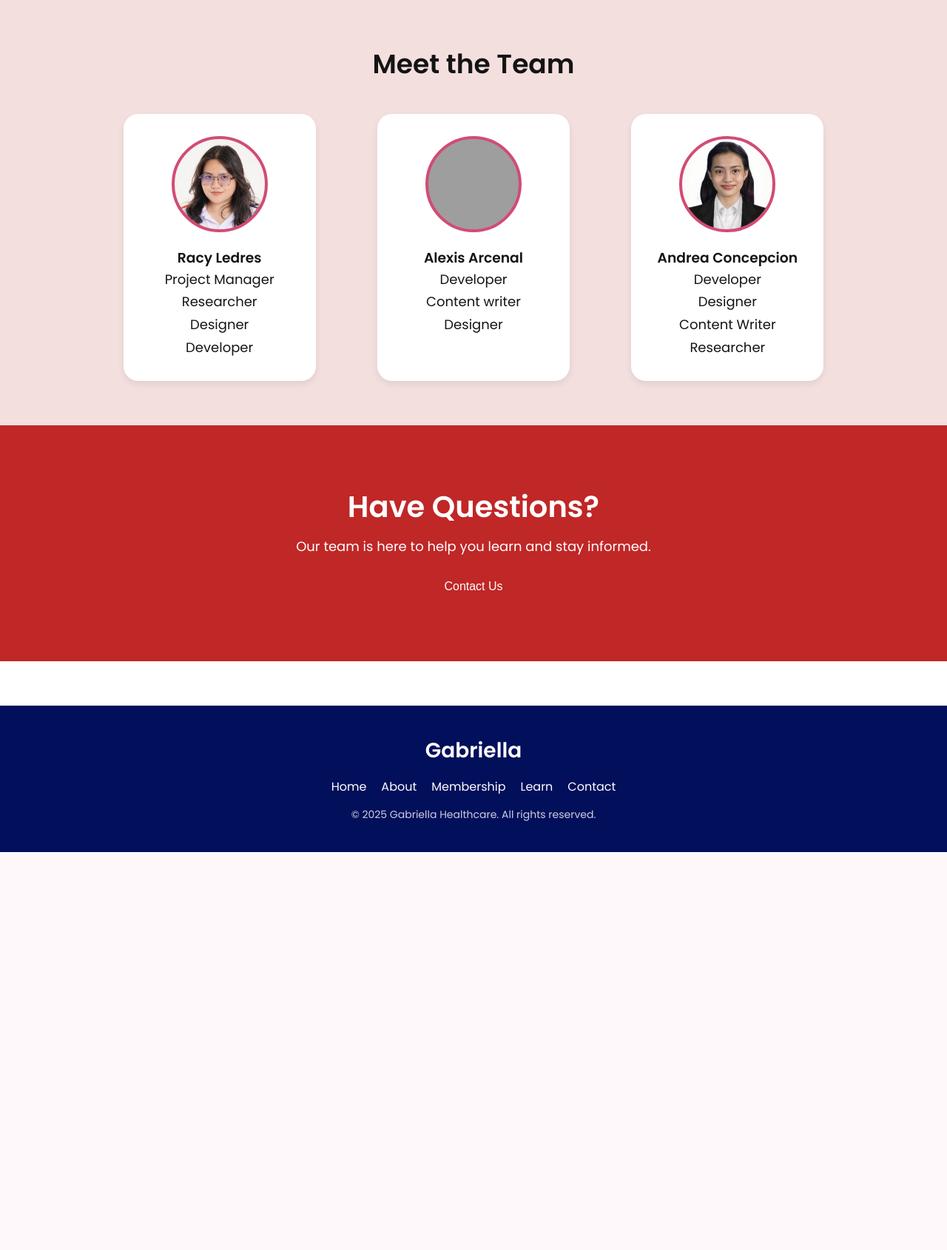
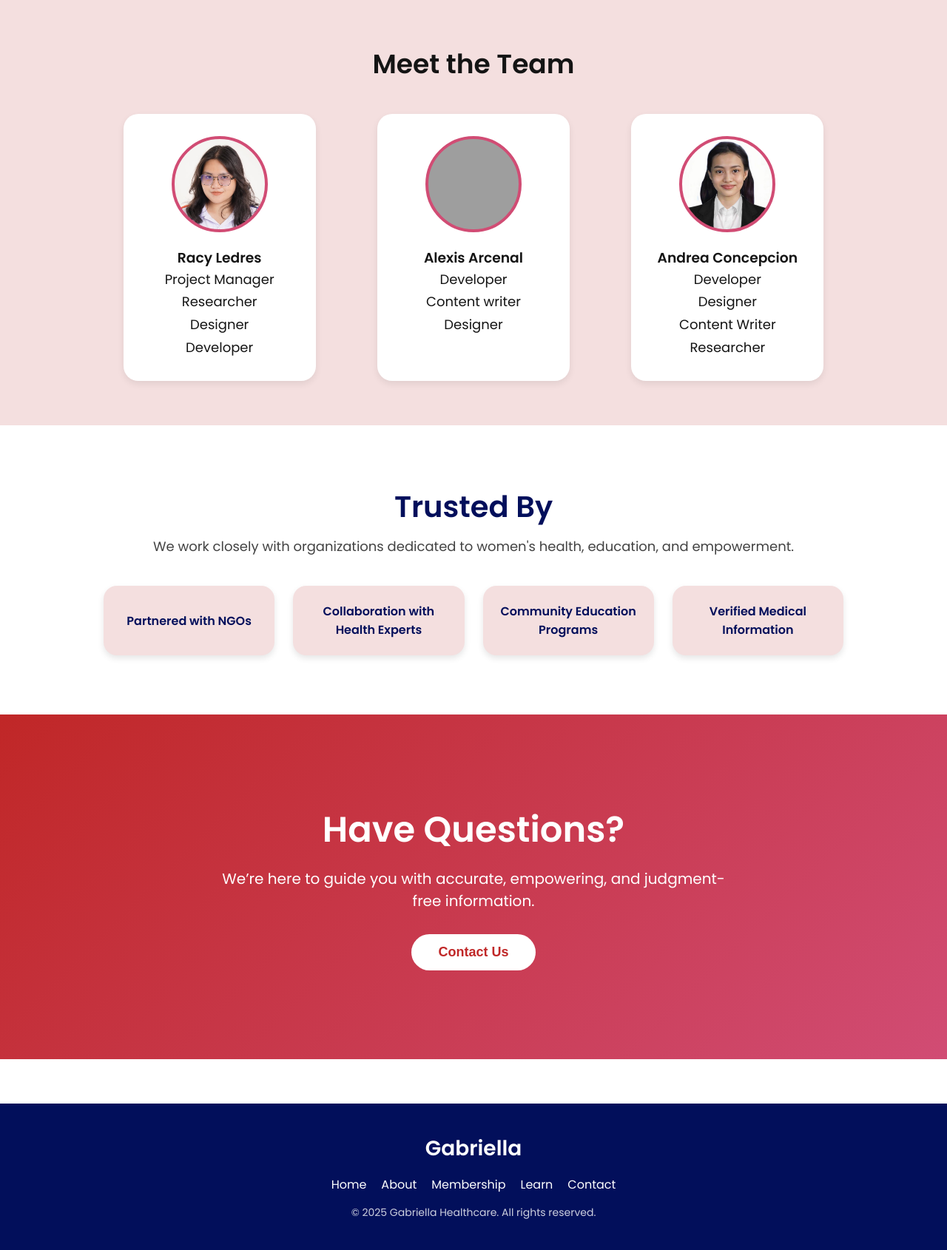
Before and after one commit to louiseeeeeeeeeee/webdev-gabriela, a PHP site: page /about.html in a window 1280 px wide; the page is wider, and only the part inside the window is pictured. Shown: the part 2517-4207 px from the top of that part at 74% size. Before the commit the page ends 3669 px from the top of that part, so only its background shows below. Run offline with PHP 8.4, Linux system fonts and the light colour scheme; grey boxes are pictures that could not be loaded.

Commit message:
revised 'about'

```diff
--- a/about.html
+++ b/about.html
@@ -146,13 +146,45 @@
         </div>
     </section>
 
+    <!-- Credibility / Partners Section -->
+    <section class="credibility-section">
+        <div class="credibility-container">
+            <h2>Trusted By</h2>
+            <p>We work closely with organizations dedicated to women's health, education, and empowerment.</p>
 
-    <!-- Contact CTA -->
-    <section class="contact-cta">
-        <h2>Have Questions?</h2>
-        <p>Our team is here to help you learn and stay informed.</p>
-        <button class="btn warm">Contact Us</button>
+            <div class="credibility-logos">
+                <div class="credibility-card">Partnered with NGOs</div>
+                <div class="credibility-card">Collaboration with Health Experts</div>
+                <div class="credibility-card">Community Education Programs</div>
+                <div class="credibility-card">Verified Medical Information</div>
+            </div>
+        </div>
     </section>
+
+    <!-- Contact CTA (New Redesign) -->
+    <section class="contact-cta enhanced">
+        <div class="cta-content">
+            <h2>Have Questions?</h2>
+            <p>We’re here to guide you with accurate, empowering, and judgment-free information.</p>
+            <button class="btn contact-btn">Contact Us</button>
+        </div>
+    </section>
+
+    <script>
+        document.addEventListener("DOMContentLoaded", () => {
+            const animatedElements = document.querySelectorAll(".fade-up");
+
+            const observer = new IntersectionObserver(entries => {
+                entries.forEach(entry => {
+                    if (entry.isIntersecting) {
+                        entry.target.classList.add("show");
+                    }
+                });
+            }, { threshold: 0.2 });
+
+            animatedElements.forEach(el => observer.observe(el));
+        });
+    </script>
 
     <!-- Footer -->
     <footer class="footer">
@@ -186,22 +218,5 @@
         });
     </script>
 
-
-    <script>
-        document.addEventListener("DOMContentLoaded", () => {
-            const animatedElements = document.querySelectorAll(".fade-up");
-
-            const observer = new IntersectionObserver(entries => {
-                entries.forEach(entry => {
-                    if (entry.isIntersecting) {
-                        entry.target.classList.add("show");
-                    }
-                });
-            }, { threshold: 0.2 });
-
-            animatedElements.forEach(el => observer.observe(el));
-        });
-    </script>
-
 </body>
 </html>
--- a/css/about.css
+++ b/css/about.css
@@ -503,3 +503,107 @@ body {
     opacity: 1;
     transform: translateY(0);
 }
+
+/* --- CREDIBILITY / PARTNERS SECTION --- */
+.credibility-section {
+    padding: 80px 20px;
+    text-align: center;
+    background: #ffffff;
+}
+
+.credibility-container {
+    max-width: 1000px;
+    margin: auto;
+}
+
+.credibility-section h2 {
+    font-size: 40px;
+    margin-bottom: 10px;
+    color: var(--main);
+}
+
+.credibility-section p {
+    font-size: 18px;
+    margin-bottom: 40px;
+    opacity: 0.8;
+}
+
+.credibility-logos {
+    display: grid;
+    grid-template-columns: repeat(auto-fit, minmax(230px, 1fr));
+    gap: 25px;
+}
+
+.credibility-card {
+    background: var(--light);
+    padding: 22px;
+    border-radius: 18px;
+    font-weight: 600;
+    color: var(--main);
+    box-shadow: 0 4px 8px rgba(0,0,0,0.1);
+    transition: transform 0.3s ease, background 0.3s ease;
+
+    /* PERFECT CENTERING */
+    display: flex;
+    align-items: center;      /* vertical center */
+    justify-content: center;  /* horizontal center */
+    text-align: center;       /* center text lines */
+}
+
+
+/* Hover animation */
+.credibility-card:hover {
+    background: var(--secondary);
+    color: white;
+    transform: translateY(-6px) scale(1.03);
+}
+
+/* --- CONTACT CTA REDESIGN --- */
+.contact-cta.enhanced {
+    padding: 120px 20px;
+    background: linear-gradient(135deg, var(--warm), var(--secondary));
+    color: white;
+    text-align: center;
+}
+
+.cta-content h2 {
+    font-size: 48px;
+    margin-bottom: 15px;
+    animation: fadeDown 0.7s ease;
+}
+
+.cta-content p {
+    font-size: 20px;
+    max-width: 700px;
+    margin: auto;
+    margin-bottom: 30px;
+    animation: fadeUp 0.7s ease;
+}
+
+.contact-btn {
+    background: white;
+    color: var(--warm);
+    font-size: 18px;
+    padding: 14px 36px;
+    border-radius: 40px;
+    border: none;
+    cursor: pointer;
+    transition: transform 0.3s ease, background 0.3s ease;
+    font-weight: 600;
+}
+
+.contact-btn:hover {
+    background: var(--light);
+    transform: scale(1.08);
+}
+
+/* Simple fade animations */
+@keyframes fadeDown {
+    from { opacity: 0; transform: translateY(-20px); }
+    to   { opacity: 1; transform: translateY(0); }
+}
+
+@keyframes fadeUp {
+    from { opacity: 0; transform: translateY(20px); }
+    to   { opacity: 1; transform: translateY(0); }
+}
```
